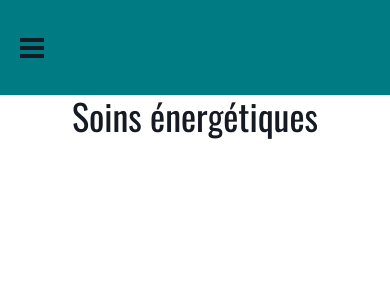
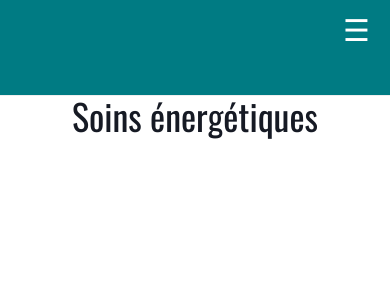
Before and after one commit to jacklocks/Laurence_Deroche, a Next.js app: page /soins in a window 390 px wide. Shown: the top 300 px of the page. Built offline with nearby package versions, Linux system fonts and the light colour scheme.

Commit message:
responsive6

```diff
--- a/app/components/Navbar.jsx
+++ b/app/components/Navbar.jsx
@@ -1,20 +1,28 @@
 "use client";
-import React from "react";
+import React, { useState } from "react";
 import Dropdown from "./Dropdown";
 import Link from "next/link";
 
 const Navbar = () => {
+  const [isOpen, setIsOpen] = useState(false);
+
+  const handleToggle = () => {
+    setIsOpen(!isOpen);
+  };
+
   return (
     <>
-      <div className="w-screen h-24 px-5 lg:px-64 flex border-b border-blue-50 bg-teal ">
-        <ul className="hidden lg:flex space-x-10 w-screen lg:w-10/12 justify-around  text-white">
-          <li className="flex rounded transition-all p-2 h-20 items-center cursor-pointer font-title font-bold text-xl uppercase tracking-widest text-nav  hover:scale-110">
+      <div className="w-screen h-24 px-5 lg:px-64 flex border-b border-blue-50 bg-teal relative">
+        <ul className="hidden lg:flex space-x-10 w-screen lg:w-10/12 justify-around text-white">
+          <li className="flex rounded transition-all p-2 h-20 items-center cursor-pointer font-title font-bold text-xl uppercase tracking-widest text-nav hover:scale-110">
             <Link className="h-20 flex flex-col justify-center" href="/">
               Accueil
             </Link>
           </li>
-          <li>{<Dropdown />}</li>
-          <li className="flex rounded  transition-all  p-2 h-20 items-center cursor-pointer font-title font-bold text-xl uppercase tracking-widest text-nav  hover:scale-110">
+          <li>
+            <Dropdown />
+          </li>
+          <li className="flex rounded transition-all p-2 h-20 items-center cursor-pointer font-title font-bold text-xl uppercase tracking-widest text-nav hover:scale-110">
             <Link
               className="h-20 flex flex-col justify-center"
               href="/histoire"
@@ -22,12 +30,12 @@ const Navbar = () => {
               Mon histoire
             </Link>
           </li>
-          <li className="flex rounded  transition-all  p-2 h-20 items-center cursor-pointer font-title font-bold text-xl uppercase tracking-widest text-nav  hover:scale-110">
+          <li className="flex rounded transition-all p-2 h-20 items-center cursor-pointer font-title font-bold text-xl uppercase tracking-widest text-nav hover:scale-110">
             <Link className="h-20 flex flex-col justify-center" href="/contact">
               Contact
             </Link>
           </li>
-          <li className=" flex items-center  font-title text-xl text-black uppercase absolute ml-1 top-3 right-5">
+          <li className="flex items-center font-title text-xl text-black uppercase absolute ml-1 top-3 right-5">
             <svg
               xmlns="http://www.w3.org/2000/svg"
               viewBox="0 0 20 20"
@@ -37,61 +45,44 @@ const Navbar = () => {
               <path
                 fillRule="evenodd"
                 d="M2 3.5A1.5 1.5 0 0 1 3.5 2h1.148a1.5 1.5 0 0 1 1.465 1.175l.716 3.223a1.5 1.5 0 0 1-1.052 1.767l-.933.267c-.41.117-.643.555-.48.95a11.542 11.542 0 0 0 6.254 6.254c.395.163.833-.07.95-.48l.267-.933a1.5 1.5 0 0 1 1.767-1.052l3.223.716A1.5 1.5 0 0 1 18 15.352V16.5a1.5 1.5 0 0 1-1.5 1.5H15c-1.149 0-2.263-.15-3.326-.43A13.022 13.022 0 0 1 2.43 8.326 13.019 13.019 0 0 1 2 5V3.5Z"
-                clipRule="evenodd "
+                clipRule="evenodd"
               />
             </svg>
             06 89 34 42 69
           </li>
         </ul>
-        <div></div>
-        <button type="button" className="space-y-1 group lg:hidden py-2">
-          <div className="w-6 h-1 bg-black"></div>
-          <div className="w-6 h-1 bg-black"></div>
-          <div className="w-6 h-1 bg-black"></div>
-
-          <div className="bg-teal w-screen absolute -top-full group-focus:top-0 right-0 duration-150 flex flex-col  justify-end">
-            <button type="button" className="px-10 py-8 relative ml-auto">
-              <div className="w-6 h-1 rotate-45 absolute bg-black"></div>
-              <div className="w-6 h-1 -rotate-45 absolute bg-black"></div>
-            </button>
-            <div
-              className="flex justify-center w-full py-1.5
-            "
-            >
-              <Link href="/">Accueil</Link>
-            </div>
-            <div
-              className="flex justify-center w-full py-1.5
-            "
-            >
-              <Link href="/soins">Soins énergétiques</Link>
-            </div>
-            <div
-              className="flex justify-center w-full py-1.5
-            "
-            >
-              <Link href="/hypnose">Hypnose</Link>
-            </div>
-            <div
-              className="flex justify-center w-full py-1.5
-            "
-            >
-              <Link href="/massage">Massage ventouses Tui Na</Link>
-            </div>
-            <div
-              className="flex justify-center w-full py-1.5
-            "
-            >
-              <Link href="/histoire">Mon histoire</Link>
-            </div>
-            <div
-              className="flex justify-center w-full py-1.5
-            "
-            >
-              <Link href="/contact">Contact</Link>
-            </div>
+        <div className="lg:hidden absolute top-3 right-5">
+          <button
+            onClick={handleToggle}
+            className="block text-3xl text-white focus:outline-none"
+          >
+            &#9776;
+          </button>
+        </div>
+        {isOpen && (
+          <div className="lg:hidden bg-teal w-full absolute top-24 left-0 z-10">
+            <ul className="flex flex-col items-center space-y-4 py-4">
+              <li className="text-white font-bold">
+                <Link href="/">Accueil</Link>
+              </li>
+              <li className="text-white font-bold">
+                <Link href="/soins">Soins énergétiques</Link>
+              </li>
+              <li className="text-white font-bold">
+                <Link href="/hypnose">Hypnose</Link>
+              </li>
+              <li className="text-white font-bold">
+                <Link href="/massage">Massage ventouses Tui Na</Link>
+              </li>
+              <li className="text-white font-bold">
+                <Link href="/histoire">Mon histoire</Link>
+              </li>
+              <li className="text-white font-bold">
+                <Link href="/contact">Contact</Link>
+              </li>
+            </ul>
           </div>
-        </button>
+        )}
       </div>
     </>
   );
```
